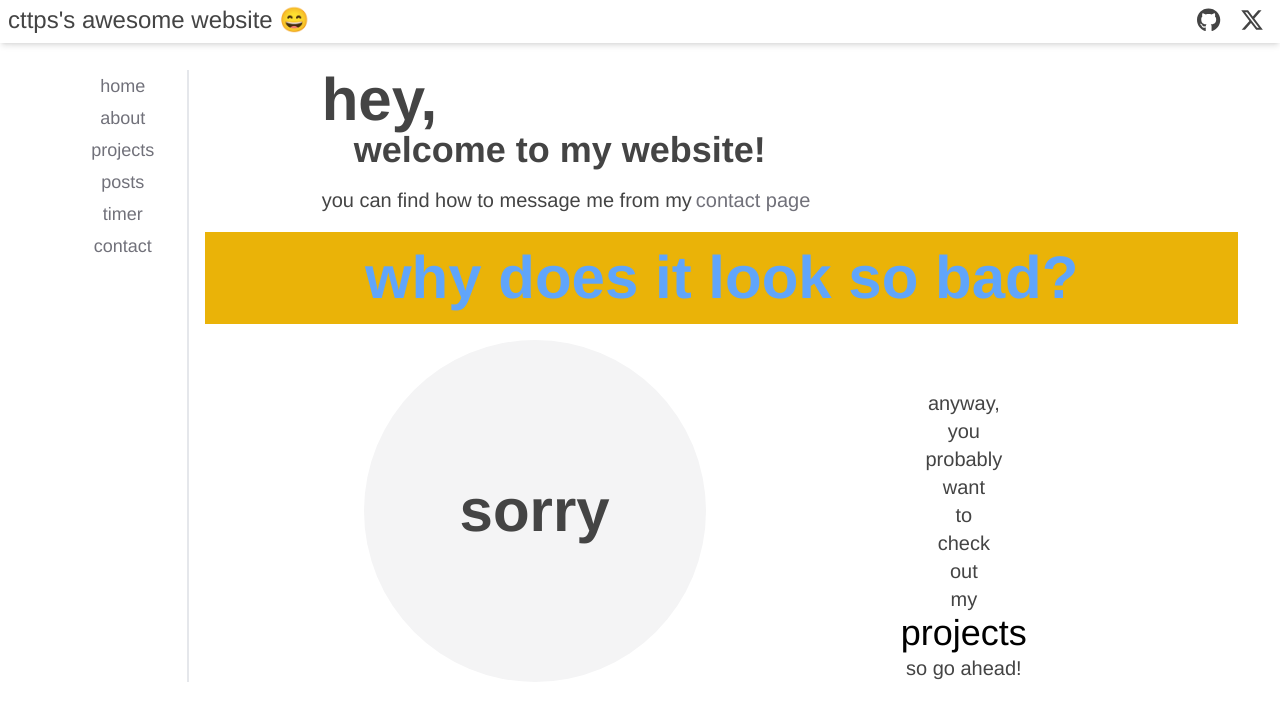
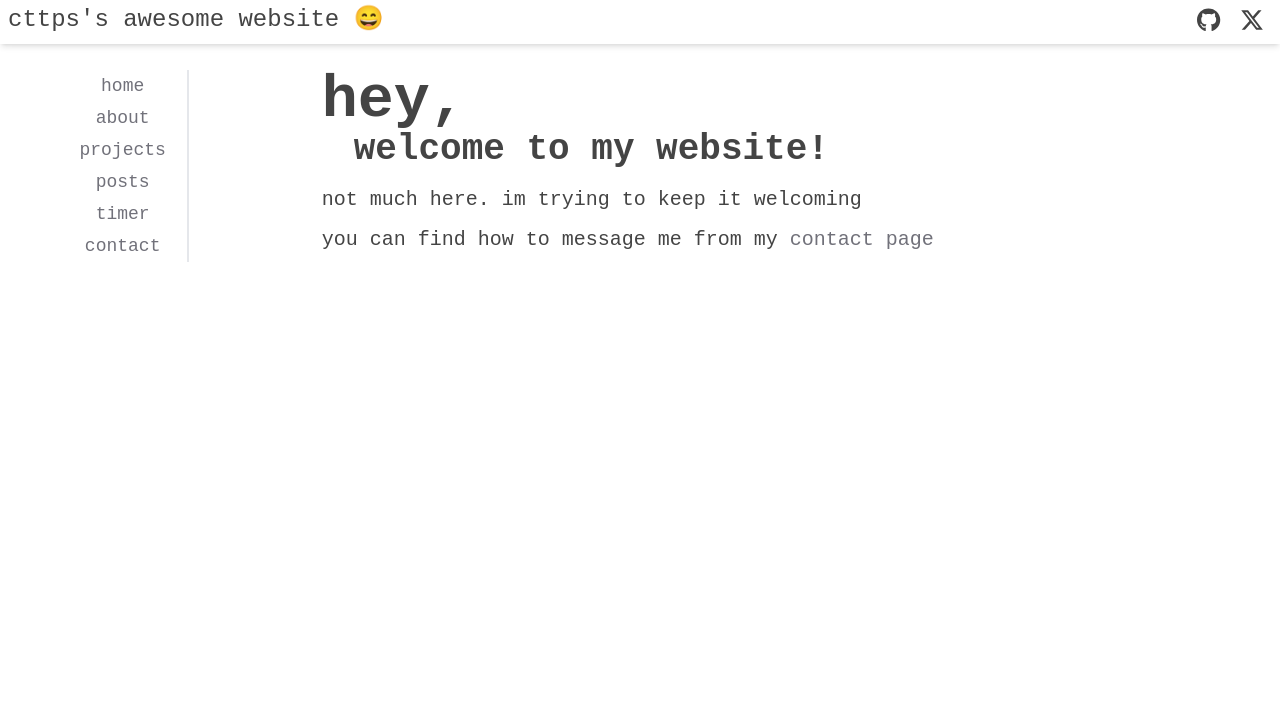
Before and after one commit to cttps/personalwebsite, a React (Create React App) app in the folder web/: page / in a window 1280 px wide. Shown: the top 718 px of the page. Built offline with nearby package versions, Linux system fonts and the light colour scheme.

Commit message:
update fonts, remove extra bloat

```diff
--- a/web/src/components/Sidebar.tsx
+++ b/web/src/components/Sidebar.tsx
@@ -3,7 +3,7 @@ import { Link } from 'react-router-dom';
 
 export default function Sidebar() {
     return (
-        <div className="col-span-9 md:col-span-1 md:h-48 text-center grid grid-cols-6 md:grid-cols-1 place-items-center bg-white gap-0">
+        <div className="col-span-9 md:col-span-1 md:h-48 text-center grid grid-cols-3 md:grid-cols-1 place-items-center bg-white gap-0">
             <Link className="inline-block group text-zinc-500 transition-all duration-300 ease-in-out" to="/">
                 <span className="bg-left-bottom bg-gradient-to-r from-zinc-500 to-zinc-500 bg-[length:0%_2px] bg-no-repeat group-hover:bg-[length:100%_2px] transition-all duration-500 ease-out">
                 home
--- a/web/src/pages/Home.tsx
+++ b/web/src/pages/Home.tsx
@@ -7,7 +7,9 @@ export default function Home() {
             <div className="grid grid-cols-1 max-w-3xl w-full">
                 <p className='text-left text-6xl font-semibold'>hey,</p>
                 <p className='text-4xl ml-8 text-left font-semibold mb-4'>welcome to my website!</p>
-                <div className="flex gap-1">
+                <div className="grid place-items-start gap-3">
+                    <p className='text-xl'>not much here. im trying to keep it welcoming </p>
+                    <div className="flex gap-3">
                         <p className='text-xl'>you can find how to message me from my </p>
                         <Link to="/contact" className="group text-zinc-500 transition-all duration-300 ease-in-out">
                         <span className="bg-left-bottom text-xl bg-gradient-to-r from-zinc-500 to-zinc-500 bg-[length:0%_2px] bg-no-repeat group-hover:bg-[length:100%_2px] transition-all duration-500 ease-out">
@@ -16,27 +18,6 @@ export default function Home() {
                         </Link>
                     </div>
                 </div>
-            <p className='mt-4 p-4 text-6xl ml-8 text-center font-semibold mb-4 bg-yellow-500 text-blue-400 w-full'>why does it look so bad?</p>
-            <div className="w-full grid grid-cols-2 place-items-end">
-                <div className="grid place-items-center rounded-full p-24 aspect-square bg-zinc-100">
-                    <p className="rounded-full text-6xl font-bold">sorry</p>
-                </div>
-                <div className="grid place-items-left w-full ">
-                    <p className='text-xl'>anyway,</p>
-                    <p className='text-xl'>you</p>
-                    <p className='text-xl'>probably</p>
-                    <p className='text-xl'>want</p>
-                    <p className='text-xl'>to</p>
-                    <p className='text-xl'>check</p>
-                    <p className='text-xl'>out</p>
-                    <p className='text-xl'>my</p>
-                    <Link to="/projects" className="group text-black transition-all duration-300 ease-in-out">
-                    <span className="bg-left-bottom text-4xl bg-gradient-to-r from-black to-black bg-[length:0%_2px] bg-no-repeat group-hover:bg-[length:100%_2px] transition-all duration-500 ease-out">
-                        projects
-                    </span>
-                    </Link>
-                    <p className='text-xl'>so go ahead!</p>
-                </div>
             </div>
         </div>
     );
--- a/web/src/pages/Projects.tsx
+++ b/web/src/pages/Projects.tsx
@@ -17,7 +17,7 @@ export default function Projects() {
                             </p>
                         </div>
                         <div className="grid place-items-center grid-cols-2 w-full text-center">
-                            <a className="px-3 py-1 bg-blue-50 rounded-xl shadow hover:px-[500px] hover:py-[300px] transition-all ease-out duration-[5s]">no github </a>
+                            <a className="px-3 py-1 bg-blue-50 rounded-xl shadow hover:bg-blue-200 transition-all duration-500">no github </a>
                             <a className="px-3 py-1 bg-blue-50 rounded-xl shadow hover:px-[500px] hover:py-[300px] transition-all ease-out duration-[5s]" href="https://cheatseat.ca">link</a>
                         </div>
                     </div>
--- a/web/src/styles/index.css
+++ b/web/src/styles/index.css
@@ -12,7 +12,7 @@ body {
   font-size: 18px;
   color: #444;
   padding: 1em;
-  font-family: 'Helvetica', 'Arial', sans-serif;
+  font-family: 'Courier New', Courier, monospace;/* 'Helvetica', 'Arial', sans-serif; */
   -webkit-font-smoothing: antialiased;
   -moz-osx-font-smoothing: grayscale;
 }
```
Lines whose indentation alone changed are shown as unchanged.
